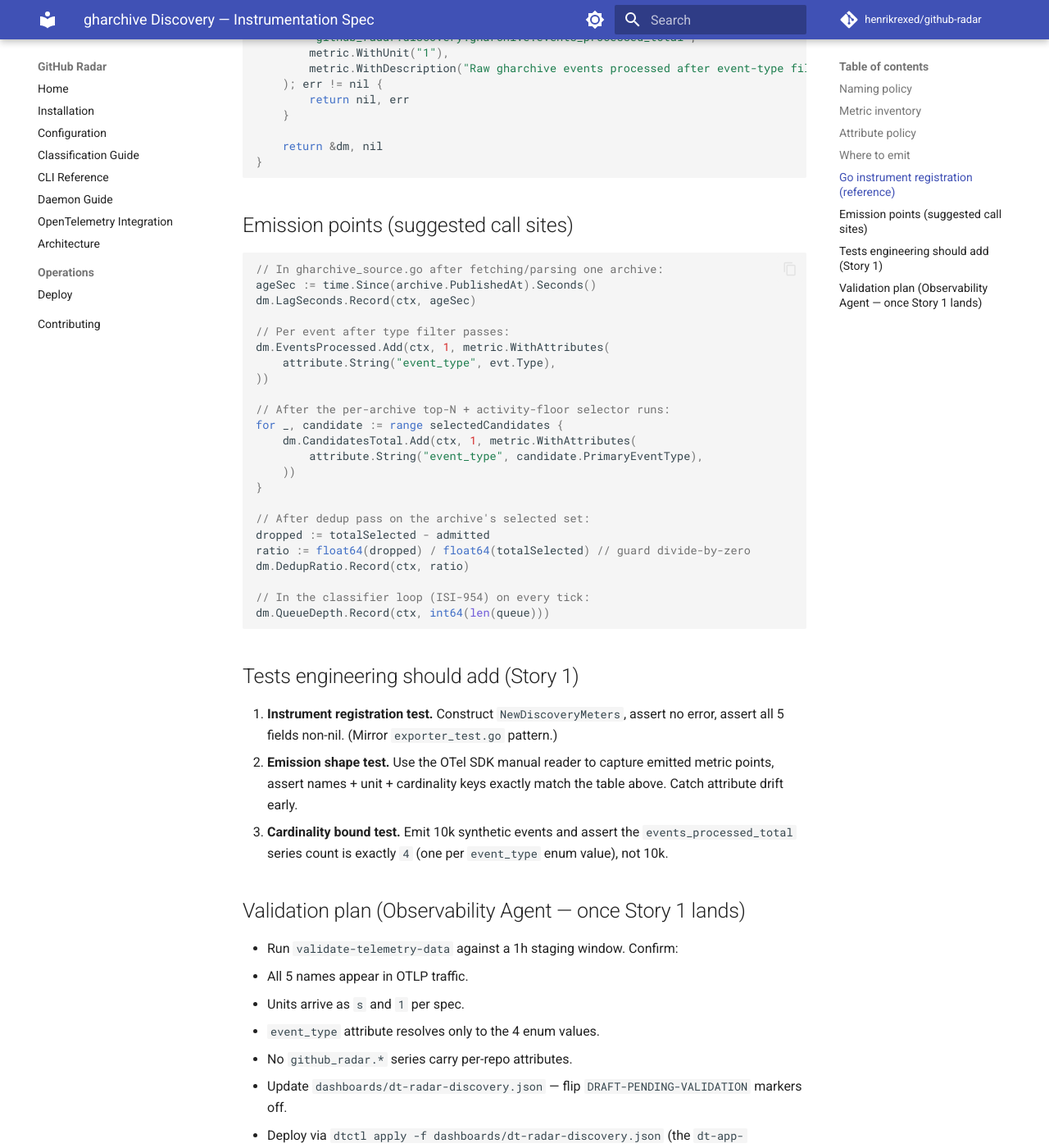
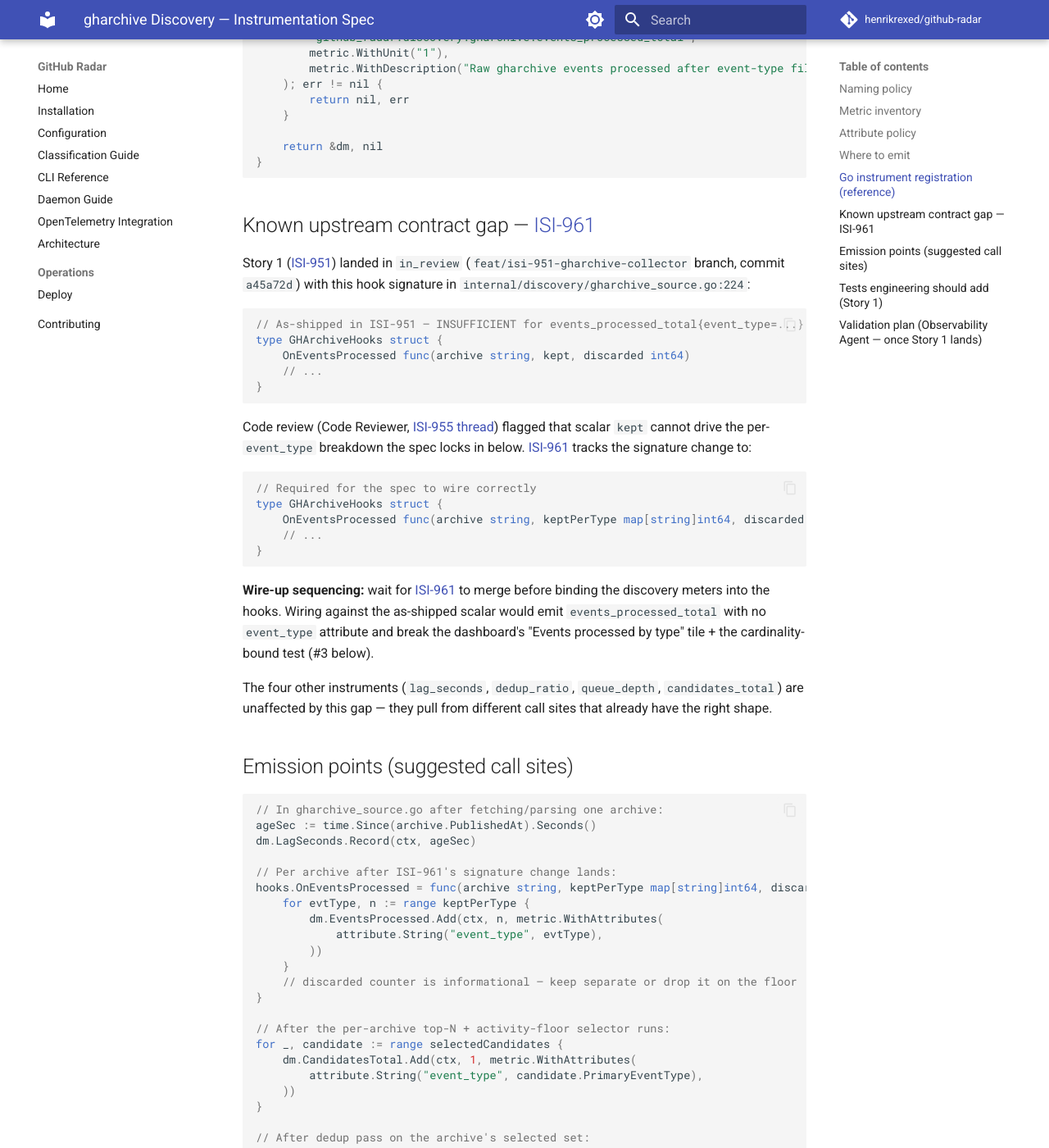
Before and after one commit to henrikrexed/github-radar, an MkDocs documentation site: the page built from docs/observability/gharchive-instrumentation-spec.md, in a window 1280 px wide and 1400 px high, scrolled down 3403 px. Shown: the whole window at 82% size. Built offline with MkDocs 1.6.1 and Material for MkDocs 9.7.7, drawn with Linux system fonts in a browser that asks for light colours; comment, search, counter and statistics services are not loaded.

Commit message:
docs(observability): flag ISI-961 hook contract gap in gharchive spec
Story 1 (ISI-951) shipped GHArchiveHooks.OnEventsProcessed with a scalar
`kept` total. Code review flagged that this can't drive the per-event_type
breakdown that the github_radar.discovery.gharchive.events_processed_total
spec requires. ISI-961 tracks the signature change to keptPerType
map[string]int64.

Updates the spec to:
- Document the gap explicitly so future readers know the as-shipped Story 1
  hook surface is incomplete for the spec's cardinality requirements.
- Replace the per-event Add() example with a hook-callback emission pattern
  that depends on the corrected signature.
- Note that the other four instruments are unaffected — Phase B wire-up can
  partially proceed for lag/dedup/queue once Story 1 metric registration
  lands; only events_processed_total waits on ISI-961.

No code change. Spec only.

Co-Authored-By: Paperclip <noreply@paperclip.ing>
Signed-off-by: Observability Agent <observability@paperclip.ing>

````diff
--- a/docs/observability/gharchive-instrumentation-spec.md
+++ b/docs/observability/gharchive-instrumentation-spec.md
@@ -126,6 +126,32 @@ func NewDiscoveryMeters(meterName string) (*DiscoveryMeters, error) {
 }
 ```
 
+## Known upstream contract gap — [ISI-961](/ISI/issues/ISI-961)
+
+Story 1 ([ISI-951](/ISI/issues/ISI-951)) landed in `in_review` (`feat/isi-951-gharchive-collector` branch, commit `a45a72d`) with this hook signature in `internal/discovery/gharchive_source.go:224`:
+
+```go
+// As-shipped in ISI-951 — INSUFFICIENT for events_processed_total{event_type=...}
+type GHArchiveHooks struct {
+    OnEventsProcessed func(archive string, kept, discarded int64)
+    // ...
+}
+```
+
+Code review (Code Reviewer, [ISI-955 thread](/ISI/issues/ISI-955)) flagged that scalar `kept` cannot drive the per-`event_type` breakdown the spec locks in below. [ISI-961](/ISI/issues/ISI-961) tracks the signature change to:
+
+```go
+// Required for the spec to wire correctly
+type GHArchiveHooks struct {
+    OnEventsProcessed func(archive string, keptPerType map[string]int64, discarded int64)
+    // ...
+}
+```
+
+**Wire-up sequencing:** wait for [ISI-961](/ISI/issues/ISI-961) to merge before binding the discovery meters into the hooks. Wiring against the as-shipped scalar would emit `events_processed_total` with no `event_type` attribute and break the dashboard's "Events processed by type" tile + the cardinality-bound test (#3 below).
+
+The four other instruments (`lag_seconds`, `dedup_ratio`, `queue_depth`, `candidates_total`) are unaffected by this gap — they pull from different call sites that already have the right shape.
+
 ## Emission points (suggested call sites)
 
 ```go
@@ -133,10 +159,15 @@ func NewDiscoveryMeters(meterName string) (*DiscoveryMeters, error) {
 ageSec := time.Since(archive.PublishedAt).Seconds()
 dm.LagSeconds.Record(ctx, ageSec)
 
-// Per event after type filter passes:
-dm.EventsProcessed.Add(ctx, 1, metric.WithAttributes(
-    attribute.String("event_type", evt.Type),
-))
+// Per archive after ISI-961's signature change lands:
+hooks.OnEventsProcessed = func(archive string, keptPerType map[string]int64, discarded int64) {
+    for evtType, n := range keptPerType {
+        dm.EventsProcessed.Add(ctx, n, metric.WithAttributes(
+            attribute.String("event_type", evtType),
+        ))
+    }
+    // discarded counter is informational — keep separate or drop it on the floor
+}
 
 // After the per-archive top-N + activity-floor selector runs:
 for _, candidate := range selectedCandidates {
````
